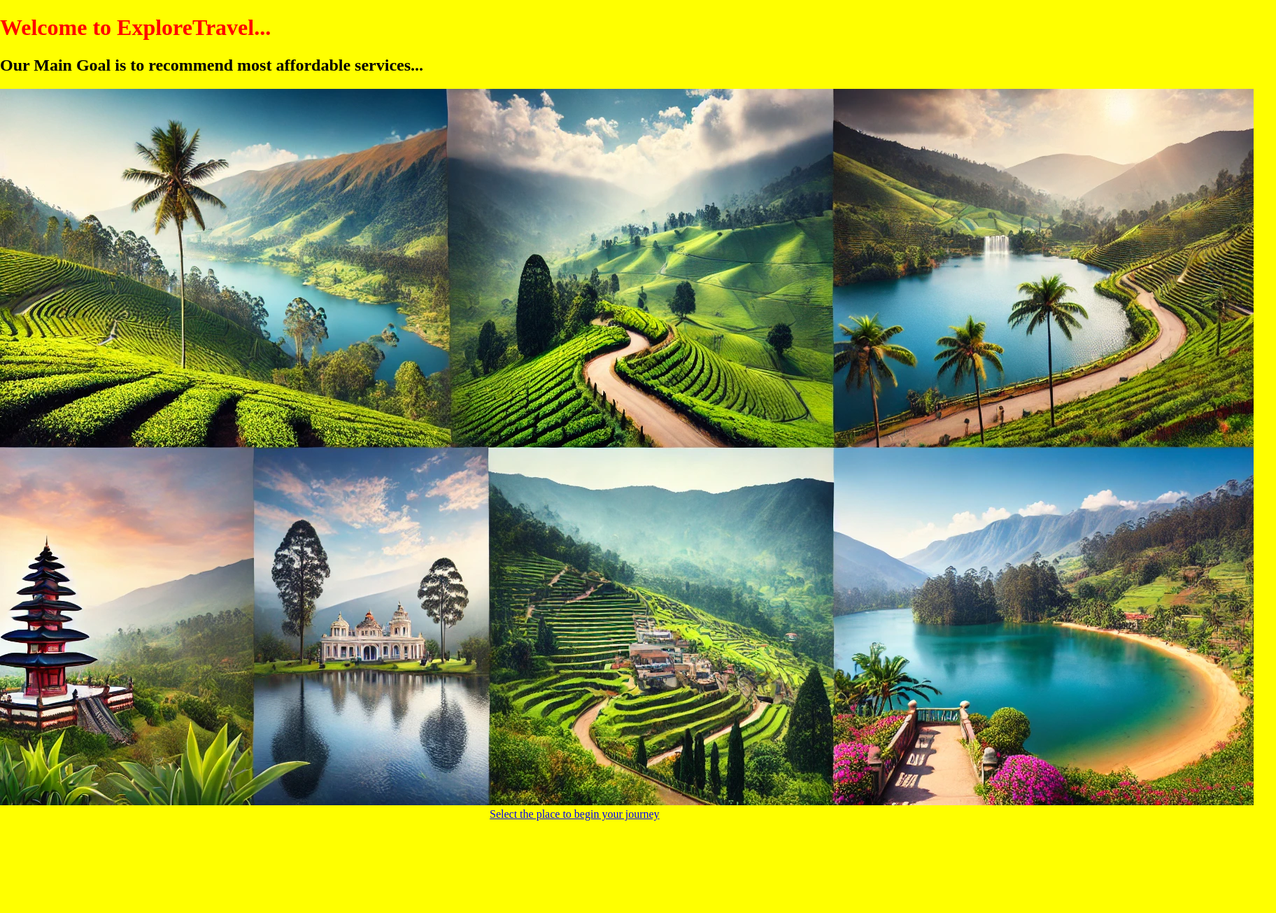
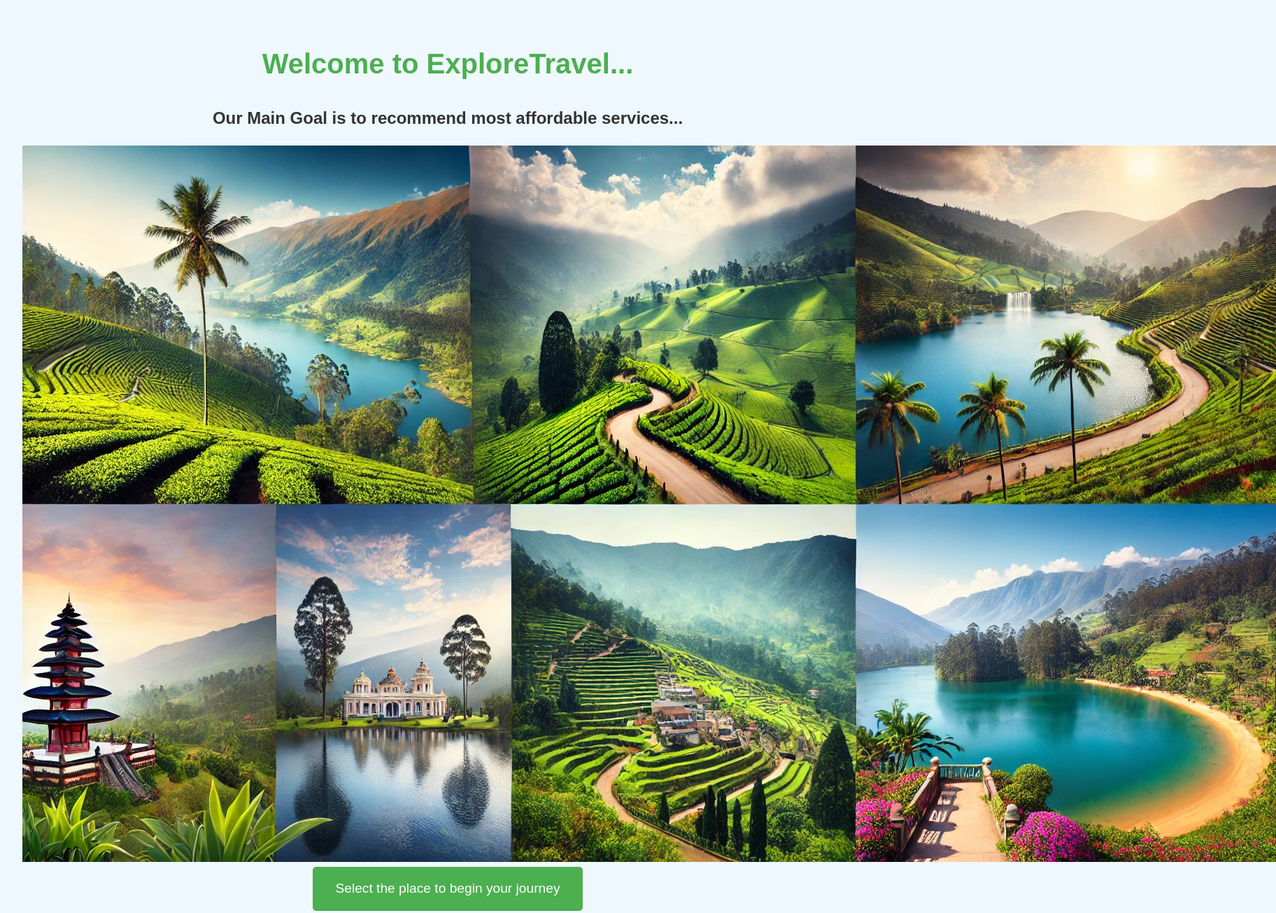
Before and after one commit to shyamganesh07/Travel, a plain HTML site: page index.html in a window 1280 px wide. Shown: the whole page at 70% size, 1824 px wide, since content can reach past the window. Before the commit the page ends 1181 px from the top, so only its background shows below. Drawn offline with Linux system fonts and the light colour scheme.

Commit message:
index.css

```diff
--- a/index.css
+++ b/index.css
@@ -1,25 +1,72 @@
-.a{
-    margin-top: 0;
-    margin-left: 0;
-    background-color: rgb(255,255,0);
+/* Reset and base styling */
+body {
+    margin: 0;
+    font-family: 'Arial', sans-serif;
+    background-color: #f0f8ff;
+    color: #333;
+    line-height: 1.6;
 }
-.b{
-    margin-top: 0;
-    margin-left: 0;
-    color: red;
+
+header {
+    background: #333;
+    color: white;
+    padding: 1rem 0;
+    text-align: center;
 }
-.c{
-    margin-left: 700px;
+
+header nav a {
+    margin: 0 15px;
+    color: white;
+    text-decoration: none;
+    font-size: 1.2rem;
 }
-.d{
-    margin-left: 50px;
-    font-size: x-large;
-    font-weight: bolder;
+
+header nav a:hover {
+    color: #4CAF50;
 }
-.e{
-    margin-top: 0;
-    margin-left: 0;
-    background-color: rgb(216, 216, 216);
-    font-size: x-large;
-    font-weight: bolder;
+
+.a {
+    text-align: center;
+    padding: 2rem;
+    animation: fadeIn 2s ease-in-out;
 }
+
+h1 {
+    font-size: 2.5rem;
+    color: #4CAF50;
+    animation: bounce 2s infinite;
+}
+
+.c a {
+    display: inline-block;
+    padding: 1rem 2rem;
+    background: #4CAF50;
+    color: #fff;
+    text-decoration: none;
+    border-radius: 5px;
+    font-size: 1.2rem;
+    transition: background 0.3s ease, transform 0.3s ease;
+}
+
+.c a:hover {
+    background: #45a049;
+    transform: scale(1.1);
+}
+
+/* Animations */
+@keyframes fadeIn {
+    from { opacity: 0; }
+    to { opacity: 1; }
+}
+
+@keyframes bounce {
+    0%, 20%, 50%, 80%, 100% {
+        transform: translateY(0);
+    }
+    40% {
+        transform: translateY(-15px);
+    }
+    60% {
+        transform: translateY(-7px);
+    }
+}
```
